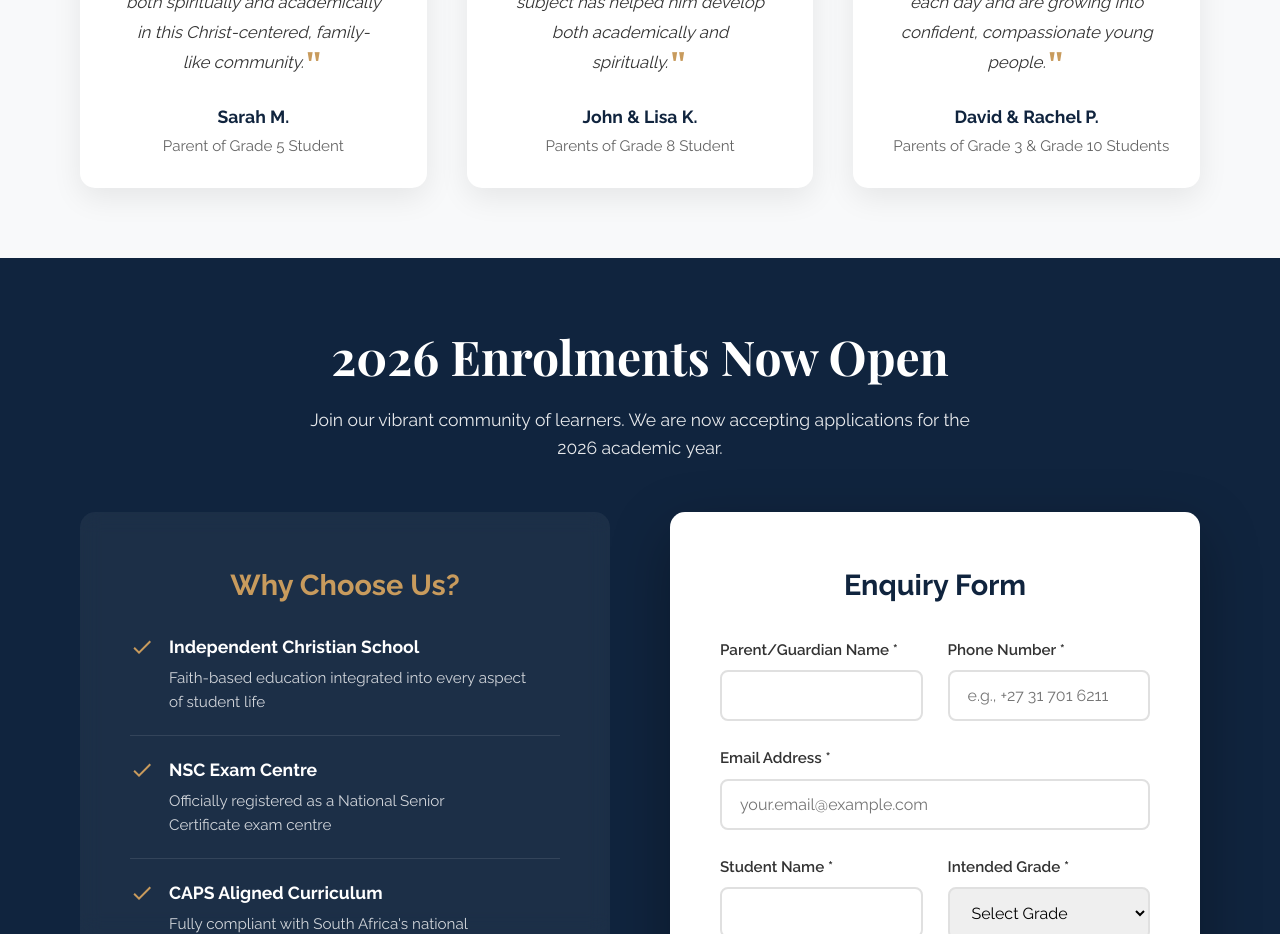
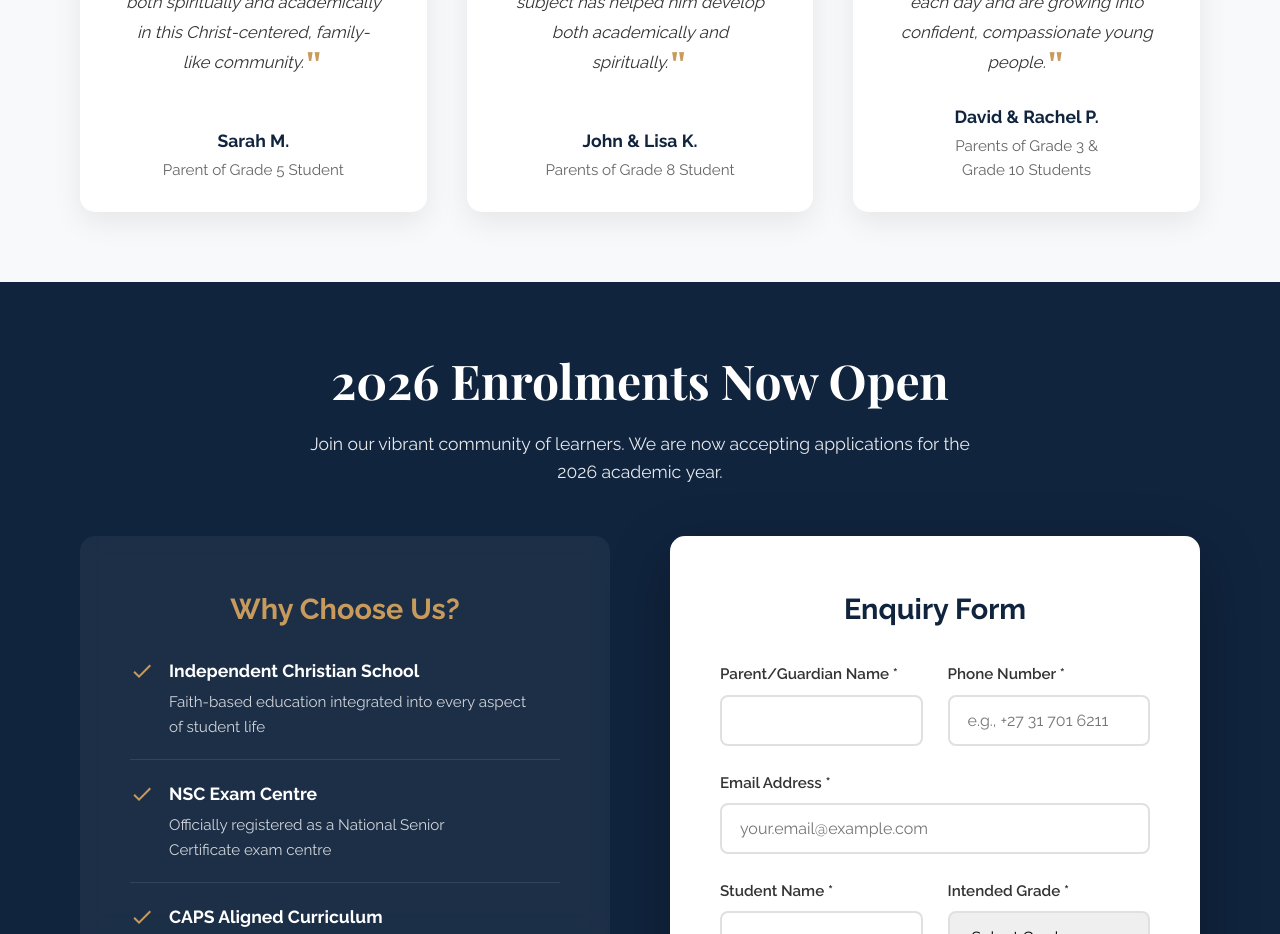
Before and after one commit to H3ath3rV/hcs_website, a plain HTML site: page index.html in a window 1280 px wide. Shown: the part 4420-5354 px from the top of the page. Drawn offline with nearby package versions, Linux system fonts and the light colour scheme.

Commit message:
Reset testimonial-role to default settings: match other testimonial cards

```diff
--- a/index.html
+++ b/index.html
@@ -1127,13 +1127,9 @@
             font-size: 0.95rem;
             color: var(--text-light);
             margin: 0;
-            max-width: 100%; /* Changed from 60ch */
-            width: 100%;
+            max-width: 60ch;
             margin-left: auto;
             margin-right: auto;
-            text-wrap: balance;
-            word-wrap: break-word;
-            white-space: nowrap; /* Keep on one line for desktop */
         }
 
         #application {
@@ -1571,12 +1567,6 @@
         }
 
 
-        /* Tablet and smaller - allow text wrapping */
-        @media (max-width: 1024px) {
-            .testimonial-role {
-                white-space: normal; /* Allow wrapping on tablet and mobile */
-            }
-        }
 
         @media (max-width: 768px) {
             .hero-video {
```
